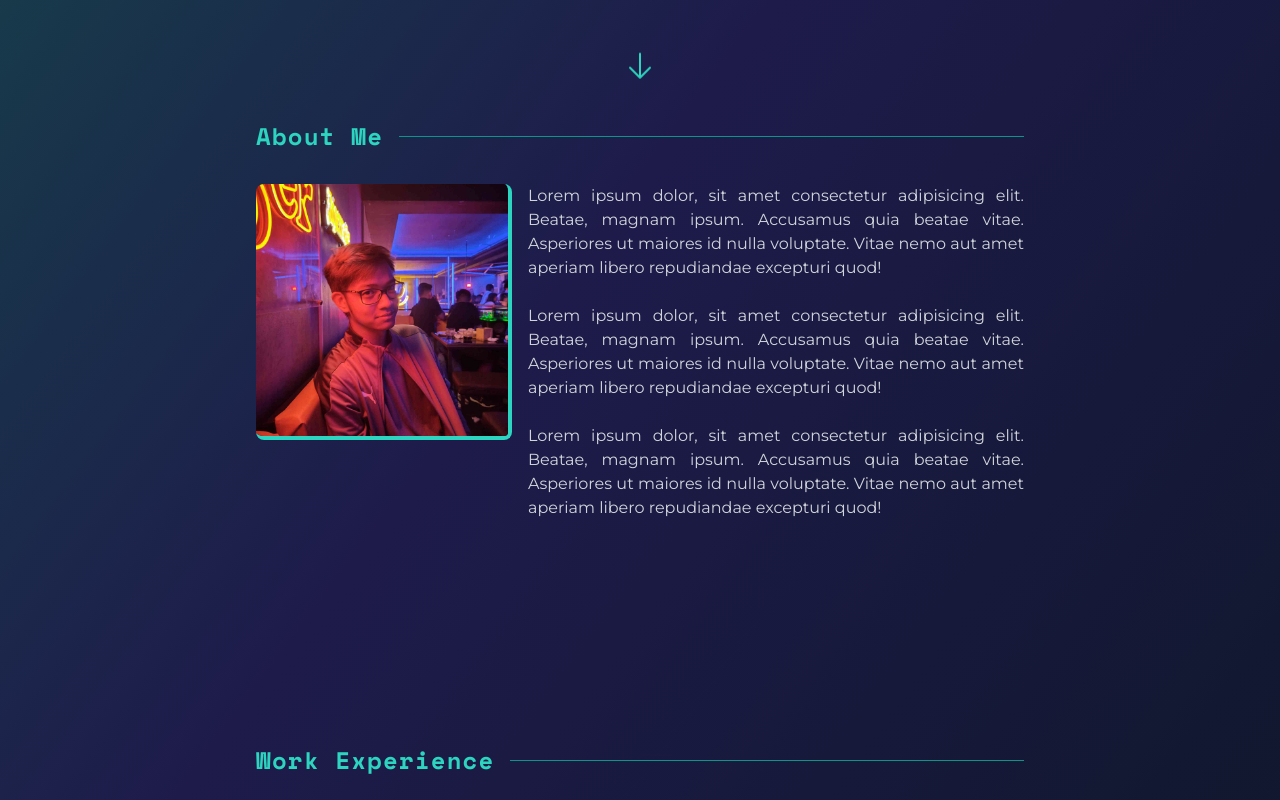
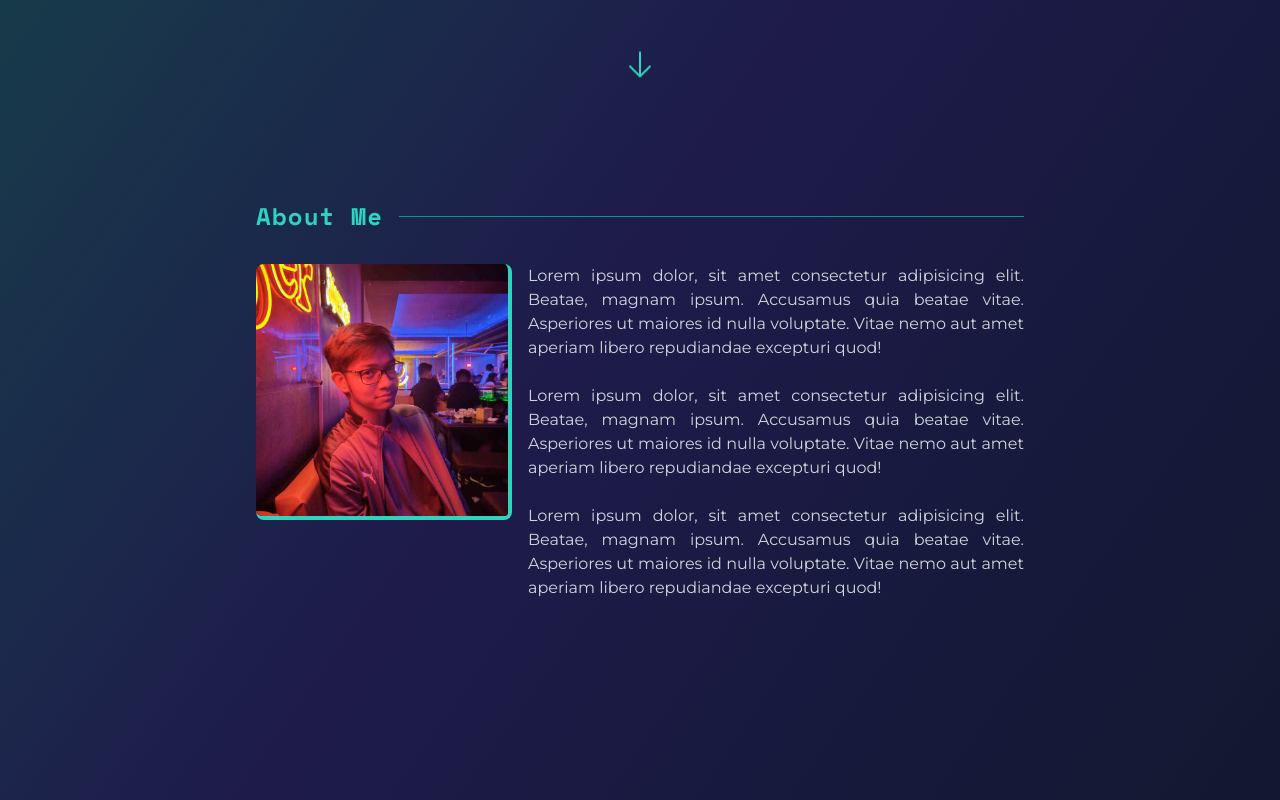
Before and after one commit to Cirque0/kespina, a Next.js app: page / in a window 1280 px wide. Shown: the part 680-1480 px from the top of the page. Built offline with nearby package versions, Linux system fonts and the light colour scheme.

Commit message:
section added ...props

```diff
--- a/src/app/page.js
+++ b/src/app/page.js
@@ -37,7 +37,7 @@ export default function Home() {
                 <ArrowDown />
             </div>
 
-            <Section header='About Me'>
+            <Section header='About Me' id='aboutme'>
                 <div className='flex sm:flex-row flex-col sm:items-start items-center pt-8 gap-4'>
                     <Image
                         src={profilePic}
@@ -55,7 +55,7 @@ export default function Home() {
                 </div>
             </Section>
 
-            <Section header="Work Experience">
+            <Section header="Work Experience" id='experience'>
 
             </Section>
         </main>
--- a/src/components/Section.js
+++ b/src/components/Section.js
@@ -2,9 +2,9 @@ import { Space_Mono } from "next/font/google";
 
 const font = Space_Mono({ subsets: ['latin'], weight: ['400', '700']});
 
-export default function Section({ header = '', className = '', children }) {
+export default function Section({ header = '', className = '', children, ...props }) {
     return (
-        <div className={'flex flex-col w-full max-w-3xl mb-56 ' + className}>
+        <div {...props} className={'flex flex-col w-full max-w-3xl pt-20 mb-48 ' + className}>
             <p className={'flex font-extrabold sm:text-2xl text-xl gap-4 items-center text-teal-400 tracking-wider ' + font.className}>
                 {header} <span className='bg-teal-600 grow h-px'></span>
             </p>
```
